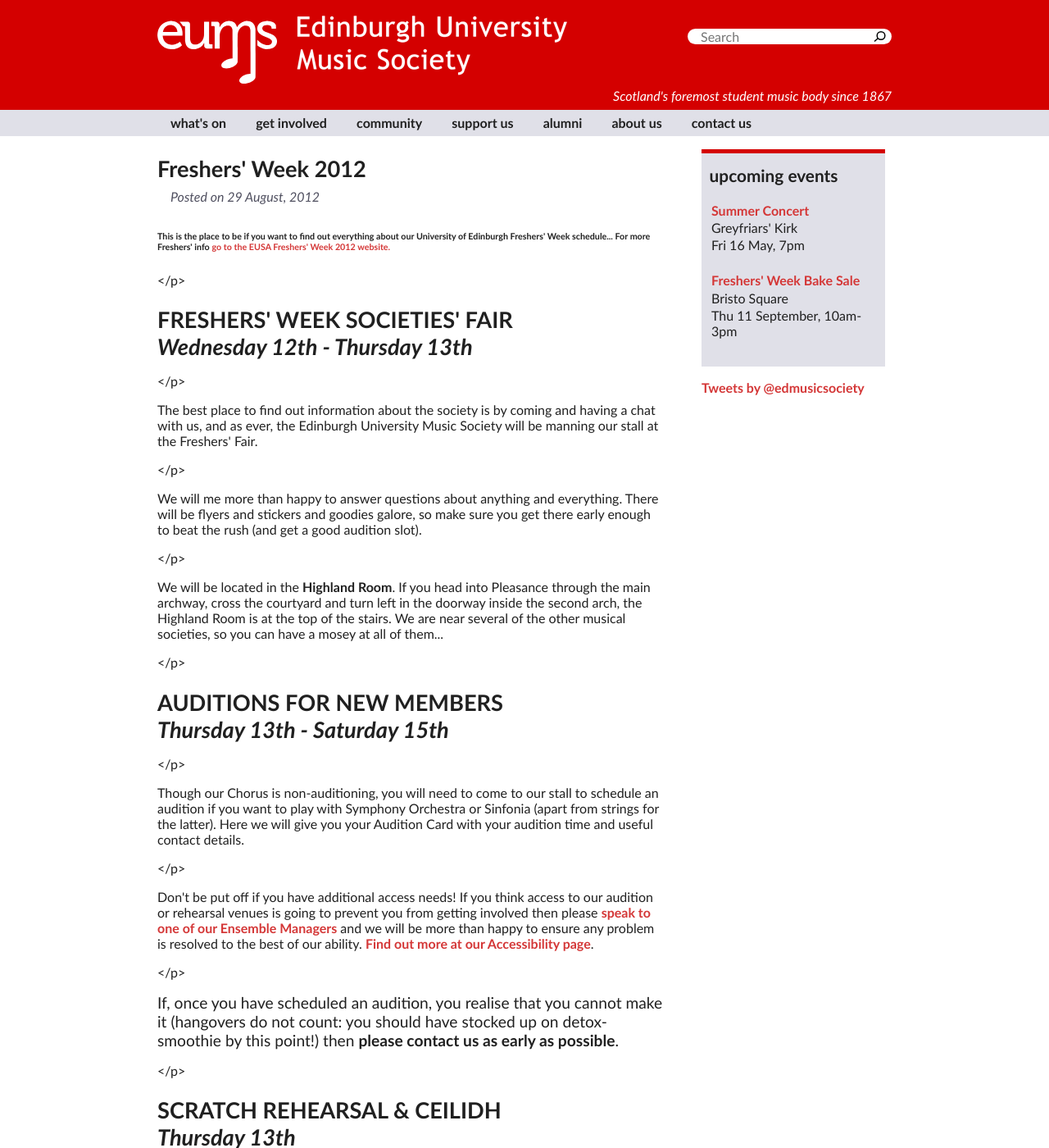
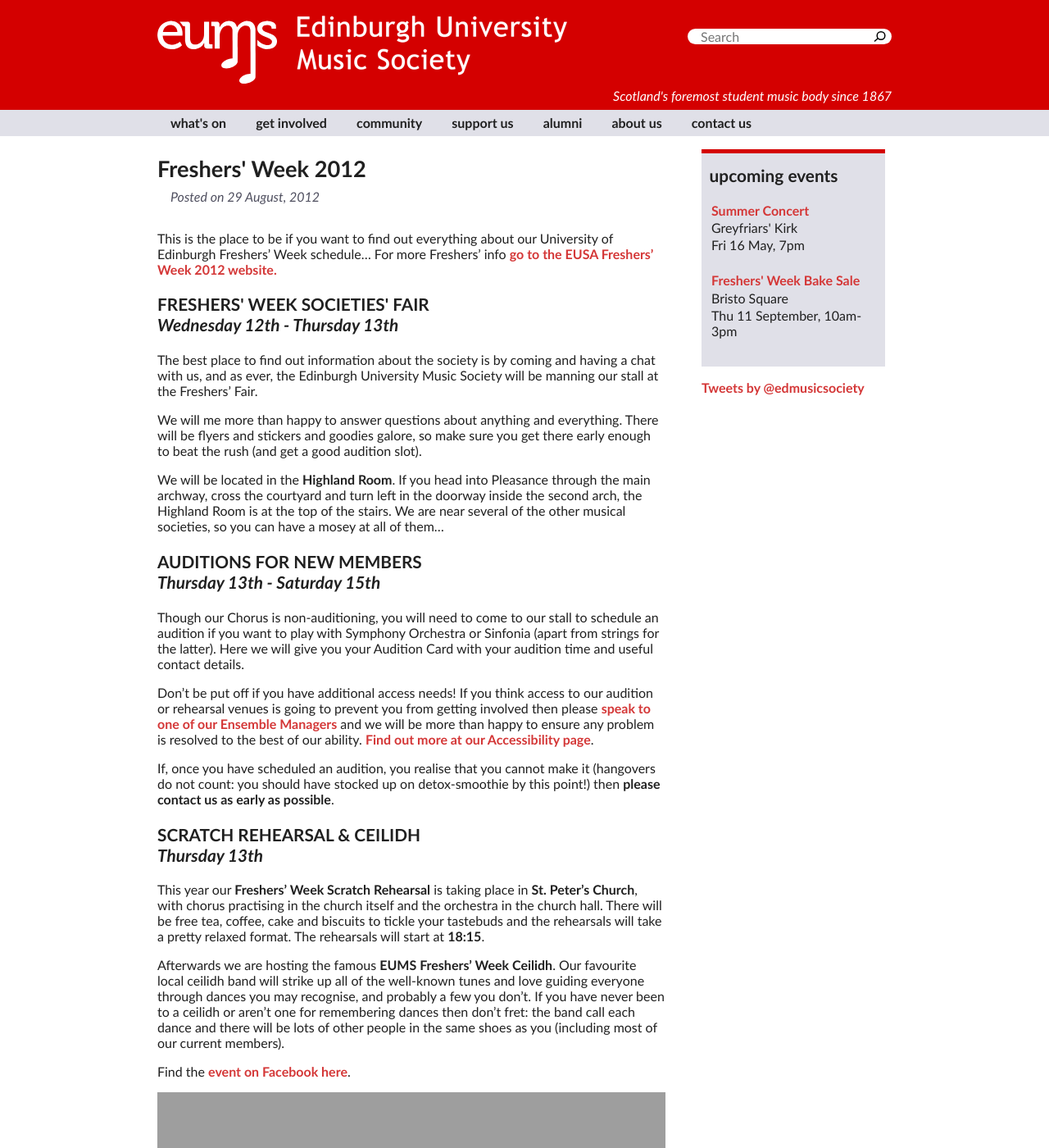
Before and after one commit to eums/website, a Jekyll site: the page built from _posts/2012-08-29-freshers2012.markdown, in a window 1280 px wide and 1400 px high. Shown: the whole window at 82% size. Built offline with Jekyll 4.4.1, drawn with Linux system fonts in a browser that asks for light colours; comment, search, counter and statistics services are not loaded; some of the changed lines change nothing that is shown; some of the changed text lies outside the part shown; grey boxes are pictures that could not be loaded.

Commit message:
fix freshers' 2012 post

```diff
--- a/_posts/2012-08-29-freshers2012.markdown
+++ b/_posts/2012-08-29-freshers2012.markdown
@@ -1,58 +1,48 @@
 ---
 layout: post
-status: publish
 published: true
 title: Freshers' Week 2012
-author:
-  display_name: Web Manager
-  login: eums_website
-  email: web@eums.org.uk
-  url: http://www.eums.org.uk
-author_login: eums_website
-author_email: web@eums.org.uk
-author_url: http://www.eums.org.uk
-excerpt: Want to know what is going on in Freshers' Week 2012? This is the place to
-  be.
 wordpress_id: 1972
-wordpress_url: http://eums.eusa.ed.ac.uk/?p=1972
-date: '2012-08-29 02:28:35 -0700'
-date_gmt: '2012-08-29 02:28:35 -0700'
-categories:
-- Events
-- Upcoming Socials
-- Society
-- Fresher's Week
-- Chorus
-- Sinfonia
-- Symphony Orchestra
-- Rehearsals
-- Socials
-tags: []
-comments: []
 ---
-<h6>This is the place to be if you want to find out everything about our University of Edinburgh Freshers' Week schedule... For more Freshers' info <a title="EUSA's Fresher's Week website" href="http://www.eusa.ed.ac.uk/freshers2012/" target="_blank">go to the EUSA Freshers' Week 2012 website.</a></h6></p>
-<h2>FRESHERS' WEEK SOCIETIES' FAIR<br />
-<em>Wednesday 12th - Thursday 13th</em></h2></p>
-<p>The best place to find out information about the society is by coming and having a chat with us, and as ever, the Edinburgh University Music Society will be manning our stall at the Freshers' Fair.</p></p>
-<p>We will me more than happy to answer questions about anything and everything. There will be flyers and stickers and goodies galore, so make sure you get there early enough to beat the rush (and get a good audition slot).</p></p>
-<p>We will be located in the <strong>Highland </strong><strong>Room</strong>. If you head into Pleasance through the main archway, cross the courtyard and turn left in the doorway inside the second arch, the Highland Room is at the top of the stairs. We are near several of the other musical societies, so you can have a mosey at all of them...</p></p>
-<h2>AUDITIONS FOR NEW MEMBERS<br />
-<em>Thursday 13th - Saturday 15th</em></h2></p>
-<p>Though our Chorus is non-auditioning, you will need to come to our stall to schedule an audition if you want to play with Symphony Orchestra or Sinfonia (apart from strings for the latter). Here we will give you your Audition Card with your audition time and useful contact details.</p></p>
-<p>Don't be put off if you have additional access needs! If you think access to our audition or rehearsal venues is going to prevent you from getting involved then please <a title="Find the email address you are looking for here." href="http://eums.eusa.ed.ac.uk/society/organisation/">speak to one of our Ensemble Managers</a> and we will be more than happy to ensure any problem is resolved to the best of our ability. <a title="Accessibility" href="http://eums.eusa.ed.ac.uk/accessibility/">Find out more at our Accessibility page</a>.</p></p>
-<p><big>If, once you have scheduled an audition, you realise that you cannot make it (hangovers do not count: you should have stocked up on detox-smoothie by this point!) then <strong>please contact us as early as possible</strong>.</big></p></p>
-<h2>SCRATCH REHEARSAL &amp; CEILIDH<br />
-<em>Thursday 13th</em></h2></p>
-<p>This year our <strong>Freshers' Week Scratch Rehearsal</strong> is taking place in <strong>St. Peter&rsquo;s Church</strong>, with chorus practising in the church itself and the orchestra in the church hall. There will be free tea, coffee, cake and biscuits to tickle your tastebuds and the rehearsals will take a pretty relaxed format. The rehearsals will start at <strong>18:15</strong>.</p></p>
-<p>Afterwards we are hosting the famous <strong>EUMS Freshers' Week Ceilidh</strong>. Our favourite local ceilidh band will strike up all of the well-known tunes and love guiding everyone through dances you may recognise, and probably a few you don't. If you have never been to a ceilidh or aren't one for remembering dances then don't fret: the band call each dance and there will be lots of other people in the same shoes as you (including most of our current members).</p></p>
-<p>Find the <a title="Go to the Facebook event" href="http://www.facebook.com/events/163207823816708/" target="_blank">event on Facebook here</a>.</p></p>
-<p>[caption id="" align="aligncenter" width="507"]<a href="http://eums.eusa.ed.ac.uk/wp-content/uploads/images/h500/socials/ceilidh01.jpg"><img class=" " title="Ceilidh-ing the night away..." src="http://eums.eusa.ed.ac.uk/wp-content/uploads/images/h500/socials/ceilidh01.jpg" alt="Ceilidh-ing the night away..." width="507" height="300" /></a> Yeah, there is basically no better party during Freshers' week...[/caption]</p>
-<h2>ENSEMBLE REHEARSALS<br />
-<em>Monday 17th onwards</em></h2></p>
-<p>Once all of the fun and games of Freshers' Week are over it is "back to work" for everyone...</p></p>
-<p>The first ensemble rehearsals this year are as follows:</p></p>
-<h5 style="padding-left: 60px; text-align: justify;">Symphony Orchestra - Monday 17th September<br />
-Chorus - Tuesday 18th September<br />
-Sinfonia - Saturday 22nd September</h5><br />
- </p>
-<p><a href="http://www.facebook.com/ed.music.society"><img title="Facebook" src="http://eums.eusa.ed.ac.uk/wp-content/uploads/build/socialfinder_fb.png" alt="" width="300" height="150" /></a><a href="http://twitter.com/edmusicsociety"><img title="Twitter" src="http://eums.eusa.ed.ac.uk/wp-content/uploads/build/socialfinder_tw.png" alt="" width="300" height="150" /></a></p>
+
+This is the place to be if you want to find out everything about our University of Edinburgh Freshers' Week schedule... For more Freshers' info <a title="EUSA's Fresher's Week website" href="http://www.eusa.ed.ac.uk/freshers2012/" target="_blank">go to the EUSA Freshers' Week 2012 website.</a>
+
+<h3>FRESHERS' WEEK SOCIETIES' FAIR<br>
+<em>Wednesday 12th - Thursday 13th</em></h3>
+
+The best place to find out information about the society is by coming and having a chat with us, and as ever, the Edinburgh University Music Society will be manning our stall at the Freshers' Fair.
+
+We will me more than happy to answer questions about anything and everything. There will be flyers and stickers and goodies galore, so make sure you get there early enough to beat the rush (and get a good audition slot).
+
+We will be located in the **Highland Room**. If you head into Pleasance through the main archway, cross the courtyard and turn left in the doorway inside the second arch, the Highland Room is at the top of the stairs. We are near several of the other musical societies, so you can have a mosey at all of them...
+
+<h3>AUDITIONS FOR NEW MEMBERS<br />
+<em>Thursday 13th - Saturday 15th</em></h3>
+
+Though our Chorus is non-auditioning, you will need to come to our stall to schedule an audition if you want to play with Symphony Orchestra or Sinfonia (apart from strings for the latter). Here we will give you your Audition Card with your audition time and useful contact details.
+
+Don't be put off if you have additional access needs! If you think access to our audition or rehearsal venues is going to prevent you from getting involved then please <a title="Find the email address you are looking for here." href="/about-us/">speak to one of our Ensemble Managers</a> and we will be more than happy to ensure any problem is resolved to the best of our ability. <a title="Accessibility" href="/accessibility/">Find out more at our Accessibility page</a>.
+
+If, once you have scheduled an audition, you realise that you cannot make it (hangovers do not count: you should have stocked up on detox-smoothie by this point!) then **please contact us as early as possible**.
+
+<h3>SCRATCH REHEARSAL & CEILIDH<br />
+<em>Thursday 13th</em></h3>
+
+This year our **Freshers' Week Scratch Rehearsal** is taking place in **St. Peter&rsquo;s Church**, with chorus practising in the church itself and the orchestra in the church hall. There will be free tea, coffee, cake and biscuits to tickle your tastebuds and the rehearsals will take a pretty relaxed format. The rehearsals will start at **18:15**.
+
+Afterwards we are hosting the famous **EUMS Freshers' Week Ceilidh**. Our favourite local ceilidh band will strike up all of the well-known tunes and love guiding everyone through dances you may recognise, and probably a few you don't. If you have never been to a ceilidh or aren't one for remembering dances then don't fret: the band call each dance and there will be lots of other people in the same shoes as you (including most of our current members).
+
+Find the <a title="Go to the Facebook event" href="http://www.facebook.com/events/163207823816708/" target="_blank">event on Facebook here</a>.
+
+<a href="http://eums.eusa.ed.ac.uk/wp-content/uploads/images/h500/socials/ceilidh01.jpg"><img class=" " title="Ceilidh-ing the night away..." src="http://eums.eusa.ed.ac.uk/wp-content/uploads/images/h500/socials/ceilidh01.jpg" alt="Ceilidh-ing the night away..." width="507" height="300" /></a>
+
+<h3>ENSEMBLE REHEARSALS<br />
+<em>Monday 17th onwards</em></h3>
+
+Once all of the fun and games of Freshers' Week are over it is "back to work" for everyone...
+
+The first ensemble rehearsals this year are as follows:
+
+* Symphony Orchestra - Monday 17th September
+* Chorus - Tuesday 18th September
+* Sinfonia - Saturday 22nd September
```
